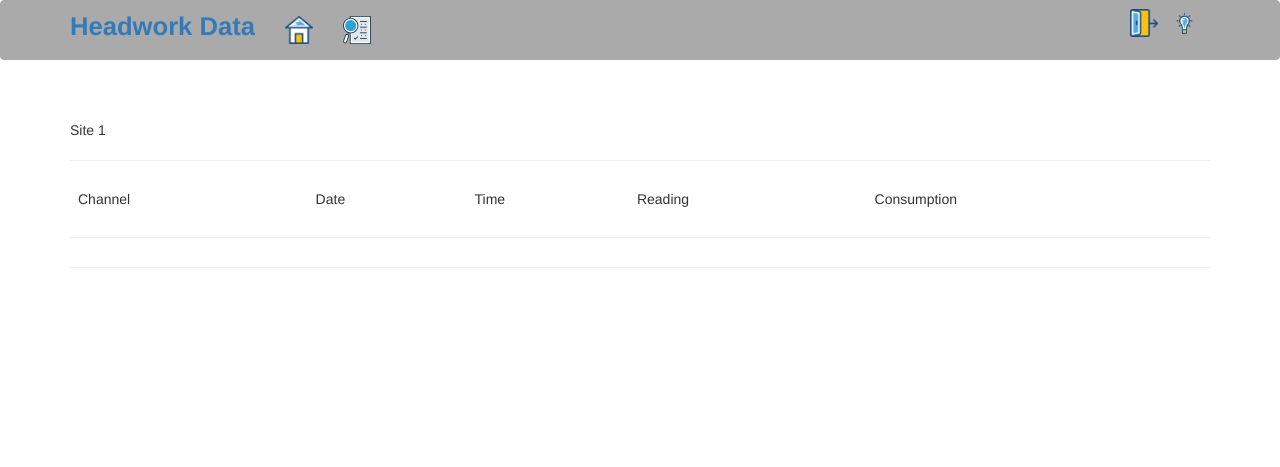
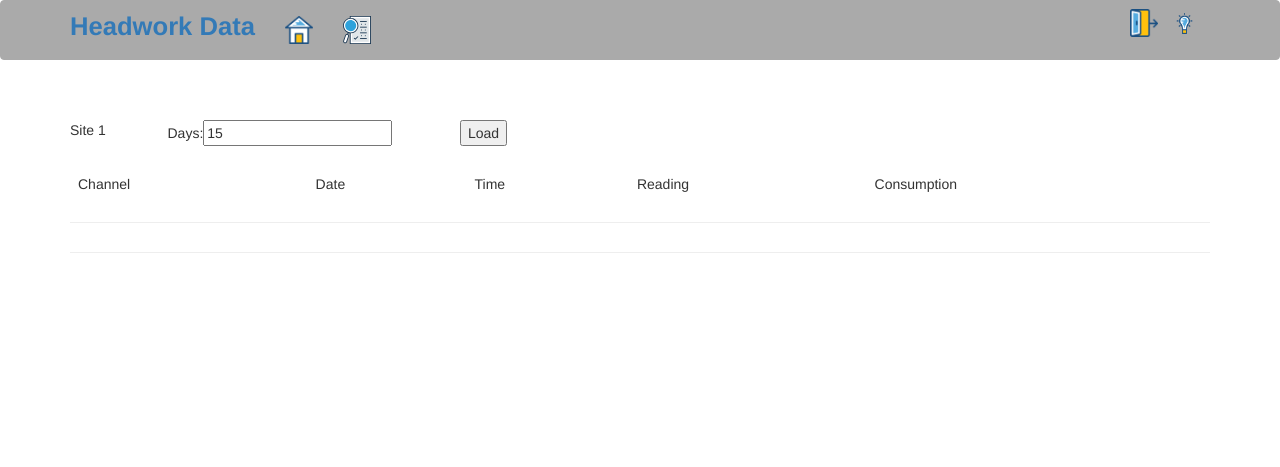
Before and after one commit to jcarter62/hw-data, a Flask app: page /site/1 in a window 1280 px wide. Shown: the top 467 px of the page. Run offline with Flask 2, Linux system fonts and the light colour scheme; data that the repository does not hold is empty; some libraries are stand-ins or nearby versions.

Commit message:
add days param.

```diff
--- a/ui/templates/site.html
+++ b/ui/templates/site.html
@@ -5,8 +5,15 @@
         <link href="{{ url_for('static', filename='css/style.css') }}" rel="stylesheet">
         <div class="container">
             <div class="page-header">
-        <div>{{context.title}}</div>
-        <hr>
+                <div class="table">
+                    <div class="row">
+                        <form method="post" action="{{ context.posturl }}">
+                            <div class="col-md-1">{{ context.title }}</div>
+                            <div class="col-md-3"><span>Days:<input type="number" name="numdays" value="{{ context.def_days }}" ></span></div>
+                            <div class="col-md-1"><button type="submit" value="submit">Load</button></div>
+                        </form>
+                    </div>
+                </div>
                 <table class="table table-striped">
                     <thead>
                     <tr>
@@ -20,11 +27,11 @@
                     <tbody>
                     {% for record in context.data %}
                         <tr>
-                    <td>{{record['channel']}}</td>
-                    <td>{{record['date']}}</td>
-                    <td>{{record['time']}}</td>
-                    <td>{{record['reading']}}</td>
-                    <td>{{record['consumption']}}</td>
+                            <td>{{ record['channel'] }}</td>
+                            <td>{{ record['date'] }}</td>
+                            <td>{{ record['time'] }}</td>
+                            <td>{{ record['reading'] }}</td>
+                            <td>{{ record['consumption'] }}</td>
                         </tr>
                     {% endfor %}
                     </tbody>
--- a/ui/ui_routes.py
+++ b/ui/ui_routes.py
@@ -1,4 +1,4 @@
-from flask import Blueprint, render_template
+from flask import Blueprint, render_template, request, session
 from appsettings import Settings
 import requests, json
 
@@ -42,12 +42,18 @@ def ui_sites():
     return render_template('sites.html', context=context)
 
 
-@ui_routes.route('/site/<sitename>')
+@ui_routes.route('/site/<sitename>', methods=['GET', 'POST'])
 def ui_site(sitename):
+    if request.method == 'POST':
+        session['days'] = request.form.get('numdays')
+
     s = Settings()
     site = sitename
     freq = '4PerDay'
-    days = 15
+    # Load default days.
+    days = session.get('days', 15)
+    if days is None:
+        days = 15
     #
     url = s.api_ip + ':' + s.api_port + '/api/v1/site/{}/{}/{}'.format(site, freq, days)
     #
@@ -63,6 +69,8 @@ def ui_site(sitename):
 
     context = {
         'title': 'Site {}'.format(sitename),
-        'data': records
+        'data': records,
+        'posturl': '/site/' + sitename,
+        'def_days': days
     }
     return render_template('site.html', context=context)
```
Also changed, not shown: static/js/functions.js (+10 -0 lines). Lines whose indentation alone changed are shown as unchanged.
